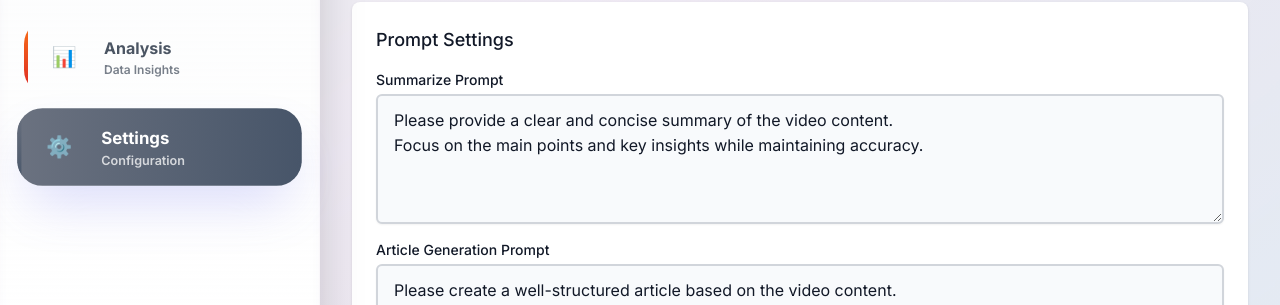
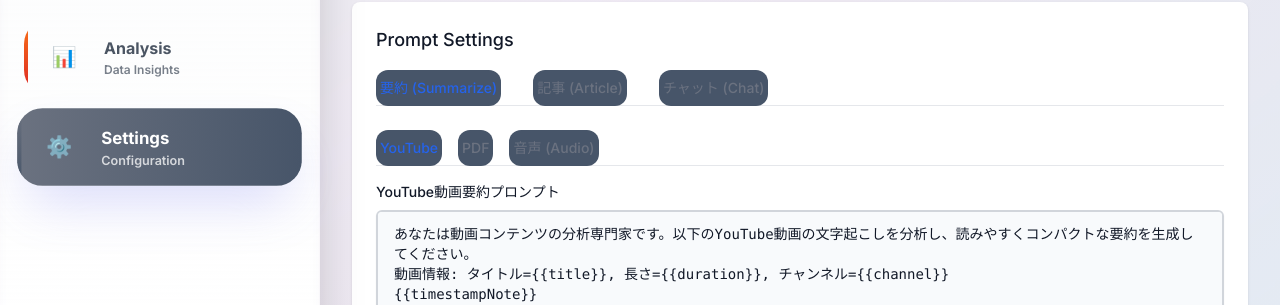
Before and after one commit to boku-miyaji/youtube_translater, a React (Vite) app: page /#/settings in a window 1280 px wide. Shown: the part 435-740 px from the top of the page. Built offline with nearby package versions, Linux system fonts and the light colour scheme; no server answers.

Commit message:
fix: Fix JSX syntax error in SettingsPage component
- Fixed double curly brace syntax error in JSX expressions
- Changed {{`{{title}}`}} to {'{{title}}'} format
- Ensures proper rendering of variable placeholders in UI

This resolves the Vite build error: "Unexpected token (298:29)"

```diff
--- a/src/components/pages/SettingsPage.tsx
+++ b/src/components/pages/SettingsPage.tsx
@@ -1,23 +1,92 @@
 import React, { useState, useEffect } from 'react'
 import { useAppStore } from '../../store/appStore'
+import { PromptsConfig } from '../../types'
 
-// Default prompts
-const DEFAULT_PROMPTS = {
-  summarize: `Please provide a clear and concise summary of the video content.
-Focus on the main points and key insights while maintaining accuracy.`,
-  article: `Please create a well-structured article based on the video content.
-Include an introduction, main sections with clear headings, and a conclusion.
-Ensure the content is engaging and informative for readers.`,
-  chat: `You are a helpful AI assistant that can answer questions about the video content.
-Provide accurate, detailed responses based on the transcript information.
-Be friendly and informative in your responses.`
+// Default prompts for each content type
+const DEFAULT_PROMPTS: PromptsConfig = {
+  summarize: {
+    youtube: {
+      name: 'YouTube動画要約プロンプト',
+      template: `あなたは動画コンテンツの分析専門家です。以下のYouTube動画の文字起こしを分析し、読みやすくコンパクトな要約を生成してください。
+動画情報: タイトル={{title}}, 長さ={{duration}}, チャンネル={{channel}}
+{{timestampNote}}
+出力形式（重要：節間に余分な空行を入れない）:
+## 📋 動画概要
+(動画の目的と内容を2-3文で簡潔に)
+## 🎯 主要ポイント
+- (重要な内容を3-5個の箇条書きで。時間参照を含める)
+## 💡 詳細解説
+(各ポイントの詳しい説明。具体的な時間を含める)
+## 🔑 キーワード・用語
+(重要な専門用語や概念を説明。初出時間を含める)
+## 📈 実践的価値
+(視聴者が実際に活用できる内容。関連時間を含める)
+注意事項: 情報は正確で簡潔に、専門用語は分かりやすく説明、時間参照は自然な文章中に組み込む(例: 3:45で説明)。セクション間には空行を入れず、コンパクトに出力すること。
+{{transcriptContent}}`
+    },
+    pdf: {
+      name: 'PDF論文要約プロンプト',
+      template: `あなたは学術論文・文書の分析専門家です。以下のPDF文書のテキストを分析し、学術的で構造化された要約を生成してください。
+
+文書情報: タイトル={{title}}, 著者={{authors}}, ページ数={{pageCount}}
+
+要約の形式:
+## 📋 文書概要
+(研究の目的、対象、手法を2-3文で要約)
+## 🎯 主要な貢献・発見
+- (論文の核となる新規性や主張を3-5個の箇条書きで)
+## 🔬 研究手法・アプローチ
+(使用された手法、実験設計、データセットなど)
+## 📊 主要な結果・知見
+(数値結果、統計的知見、重要な発見)
+## 🔑 キーワード・専門用語
+(重要な専門用語や概念を分かりやすく説明)
+## 📈 実用的価値・応用
+(研究成果の実際の応用可能性や影響)
+
+注意事項: 学術的な正確性を重視、専門用語は適切に説明、数値や統計結果は具体的に記載
+{{transcriptContent}}`
+    },
+    audio: {
+      name: '音声コンテンツ要約プロンプト',
+      template: `あなたは音声コンテンツの分析専門家です。以下の音声ファイルの文字起こしを分析し、音声特有の特徴を考慮した要約を生成してください。
+
+音声情報: タイトル={{title}}, 長さ={{duration}}
+{{timestampNote}}
+
+要約の形式:
+## 📋 音声概要
+(音声の目的、内容、形式を2-3文で要約)
+## 🎯 主要なトピック
+- (重要な話題を3-5個の箇条書きで。時間参照を含める)
+## 💡 詳細な内容
+(各トピックの詳しい説明。具体的な時間を含める)
+## 🔑 キーワード・用語
+(重要な専門用語や固有名詞を説明。初出時間を含める)
+## 📈 実践的価値
+(聞き手が実際に活用できる内容。関連時間を含める)
+
+注意事項: 音声特有の表現やニュアンスを考慮、時間参照は自然な文章の中に組み込む
+{{transcriptContent}}`
+    }
+  },
+  article: {
+    name: '解説記事プロンプト',
+    template: `あなたは動画内容専門の解説記事ライターです。以下の文字起こしから、動画で実際に説明されている内容のみを使用して、コンパクトで読みやすい解説記事を作成してください。\n\n**絶対条件（違反禁止）**:\n✅ 文字起こしに明確に記載されている内容のみ使用\n❌ 一般的なプログラミング解説・チュートリアルは絶対禁止\n❌ 文字起こしにない外部知識・理論は絶対禁止\n❌ 「初心者向け」など汎用的な内容は絶対禁止\n❌ YouTube APIの使い方など、動画と無関係な内容は絶対禁止\n\n**出力形式（セクション間の空行なし）**:\n## 📖 この動画で学べること\n（動画の話者が実際に説明している内容を簡潔に）\n\n## 🎯 動画のポイント\n- （動画で実際に言及されているポイントを箇条書きで）\n\n## 💡 具体的な内容\n（動画で示されている実例・デモ・コード・手順を具体的に）\n\n## 🔧 動画で紹介されている活用方法\n（話者が実際に推奨・紹介している実用的な使い方のみ）\n\n## 📝 動画のまとめ\n（話者の結論や言及された価値を明確に）\n\n**文字起こし:**\n{transcript}\n\n**再度確認**: 文字起こしに明記されていない内容は一切追加しないでください。動画で実際に話されている内容のみを基に記事を作成してください。`
+  },
+  chat: {
+    name: 'チャットシステムプロンプト',
+    template: `あなたは動画内容に関する質問に答える親切なAIアシスタントです。提供された動画の文字起こし情報に基づいて、正確で詳細な回答を提供してください。\n\n回答の際は以下を心がけてください：\n- 文字起こしの内容に基づいた正確な情報を提供\n- 分かりやすく親切な口調で回答\n- 必要に応じて具体例や詳細な説明を含める\n- 動画内で言及されていない内容については明確に区別\n- ユーザーの理解度に合わせた説明\n\n動画の内容について何でもお気軽にお聞きください。`
+  }
 }
 
 const SettingsPage: React.FC = () => {
   const { language, setLanguage } = useAppStore()
-  const [prompts, setPrompts] = useState<any>(DEFAULT_PROMPTS)
+  const [prompts, setPrompts] = useState<PromptsConfig>(DEFAULT_PROMPTS)
   const [loading, setLoading] = useState(false)
   const [isLoaded, setIsLoaded] = useState(false)
+  const [activeTab, setActiveTab] = useState<'summarize' | 'article' | 'chat'>('summarize')
+  const [activeSummarizeTab, setActiveSummarizeTab] = useState<'youtube' | 'pdf' | 'audio'>('youtube')
 
   useEffect(() => {
     loadPrompts()
@@ -30,32 +99,22 @@ const SettingsPage: React.FC = () => {
         const data = await response.json()
         console.log('Loaded prompts data:', data)
 
-        // Ensure all values are strings
-        const processedData = {}
-        Object.keys(data).forEach(key => {
-          if (typeof data[key] === 'string') {
-            processedData[key] = data[key]
-          } else if (data[key]?.template) {
-            // Handle case where data might be objects with template property
-            processedData[key] = data[key].template
+        // Merge loaded data with defaults
+        const mergedPrompts: PromptsConfig = {
+          ...DEFAULT_PROMPTS,
+          ...data,
+          summarize: {
+            ...DEFAULT_PROMPTS.summarize,
+            ...(data.summarize || {})
+          }
+        }
+
+        setPrompts(mergedPrompts)
       } else {
-            // Fallback to default for invalid data
-            processedData[key] = DEFAULT_PROMPTS[key] || ''
-          }
-        })
-
-        // Merge with defaults to ensure all prompts have values
-        setPrompts({
-          ...DEFAULT_PROMPTS,
-          ...processedData
-        })
-      } else {
-        // If API fails, use defaults
         setPrompts(DEFAULT_PROMPTS)
       }
     } catch (error) {
       console.error('Error loading prompts:', error)
-      // If API fails, use defaults
       setPrompts(DEFAULT_PROMPTS)
     } finally {
       setIsLoaded(true)
@@ -85,8 +144,29 @@ const SettingsPage: React.FC = () => {
     }
   }
 
-  const handlePromptChange = (key: string, value: string) => {
-    setPrompts({ ...prompts, [key]: value })
+  const handlePromptChange = (category: string, subcategory: string | null, value: string) => {
+    if (subcategory) {
+      // For nested prompts like summarize.youtube
+      setPrompts({
+        ...prompts,
+        [category]: {
+          ...prompts[category],
+          [subcategory]: {
+            ...prompts[category]?.[subcategory],
+            template: value
+          }
+        }
+      })
+    } else {
+      // For top-level prompts like article, chat
+      setPrompts({
+        ...prompts,
+        [category]: {
+          ...prompts[category],
+          template: value
+        }
+      })
+    }
   }
 
   return (
@@ -122,51 +202,140 @@ const SettingsPage: React.FC = () => {
       {/* Prompt Settings */}
       <div className="bg-white rounded-lg shadow p-6">
         <h2 className="text-lg font-medium text-app-primary mb-4">Prompt Settings</h2>
-        <div className="space-y-4">
+
+        {/* Main Tabs */}
+        <div className="border-b border-gray-200">
+          <nav className="-mb-px flex space-x-8">
+            <button
+              onClick={() => setActiveTab('summarize')}
+              className={`py-2 px-1 border-b-2 font-medium text-sm ${
+                activeTab === 'summarize'
+                  ? 'border-blue-500 text-blue-600'
+                  : 'border-transparent text-gray-500 hover:text-gray-700 hover:border-gray-300'
+              }`}
+            >
+              要約 (Summarize)
+            </button>
+            <button
+              onClick={() => setActiveTab('article')}
+              className={`py-2 px-1 border-b-2 font-medium text-sm ${
+                activeTab === 'article'
+                  ? 'border-blue-500 text-blue-600'
+                  : 'border-transparent text-gray-500 hover:text-gray-700 hover:border-gray-300'
+              }`}
+            >
+              記事 (Article)
+            </button>
+            <button
+              onClick={() => setActiveTab('chat')}
+              className={`py-2 px-1 border-b-2 font-medium text-sm ${
+                activeTab === 'chat'
+                  ? 'border-blue-500 text-blue-600'
+                  : 'border-transparent text-gray-500 hover:text-gray-700 hover:border-gray-300'
+              }`}
+            >
+              チャット (Chat)
+            </button>
+          </nav>
+        </div>
+
+        <div className="mt-6">
+          {activeTab === 'summarize' && (
             <div>
-            <label htmlFor="summarize" className="block text-sm font-medium text-app-primary">
-              Summarize Prompt
+              {/* Content Type Tabs for Summarize */}
+              <div className="mb-4">
+                <div className="border-b border-gray-200">
+                  <nav className="-mb-px flex space-x-4">
+                    <button
+                      onClick={() => setActiveSummarizeTab('youtube')}
+                      className={`py-2 px-1 border-b-2 font-medium text-sm ${
+                        activeSummarizeTab === 'youtube'
+                          ? 'border-blue-500 text-blue-600'
+                          : 'border-transparent text-gray-500 hover:text-gray-700 hover:border-gray-300'
+                      }`}
+                    >
+                      YouTube
+                    </button>
+                    <button
+                      onClick={() => setActiveSummarizeTab('pdf')}
+                      className={`py-2 px-1 border-b-2 font-medium text-sm ${
+                        activeSummarizeTab === 'pdf'
+                          ? 'border-blue-500 text-blue-600'
+                          : 'border-transparent text-gray-500 hover:text-gray-700 hover:border-gray-300'
+                      }`}
+                    >
+                      PDF
+                    </button>
+                    <button
+                      onClick={() => setActiveSummarizeTab('audio')}
+                      className={`py-2 px-1 border-b-2 font-medium text-sm ${
+                        activeSummarizeTab === 'audio'
+                          ? 'border-blue-500 text-blue-600'
+                          : 'border-transparent text-gray-500 hover:text-gray-700 hover:border-gray-300'
+                      }`}
+                    >
+                      音声 (Audio)
+                    </button>
+                  </nav>
+                </div>
+              </div>
+
+              {/* Summarize Content */}
+              <div className="mt-4">
+                <label className="block text-sm font-medium text-app-primary mb-2">
+                  {activeSummarizeTab === 'youtube' && 'YouTube動画要約プロンプト'}
+                  {activeSummarizeTab === 'pdf' && 'PDF論文要約プロンプト'}
+                  {activeSummarizeTab === 'audio' && '音声コンテンツ要約プロンプト'}
                 </label>
                 <textarea
-              id="summarize"
-              rows={4}
-              value={prompts.summarize || DEFAULT_PROMPTS.summarize}
-              onChange={(e) => handlePromptChange('summarize', e.target.value)}
-              className="mt-1 block w-full border-app-medium rounded-md shadow-sm focus:ring-2 focus:ring-blue-500 focus:border-blue-500"
-              placeholder={DEFAULT_PROMPTS.summarize}
+                  rows={10}
+                  value={prompts.summarize?.[activeSummarizeTab]?.template || DEFAULT_PROMPTS.summarize?.[activeSummarizeTab]?.template || ''}
+                  onChange={(e) => handlePromptChange('summarize', activeSummarizeTab, e.target.value)}
+                  className="mt-1 block w-full border-app-medium rounded-md shadow-sm focus:ring-2 focus:ring-blue-500 focus:border-blue-500 font-mono text-sm"
                   disabled={!isLoaded}
                 />
+                <p className="mt-2 text-xs text-gray-500">
+                  使用可能な変数: {'{{title}}'}, {'{{duration}}'}, {'{{channel}}'} (YouTube), {'{{authors}}'}, {'{{pageCount}}'} (PDF), {'{{transcriptContent}}'}
+                </p>
               </div>
+            </div>
+          )}
 
+          {activeTab === 'article' && (
             <div>
-            <label htmlFor="article" className="block text-sm font-medium text-app-primary">
-              Article Generation Prompt
+              <label className="block text-sm font-medium text-app-primary mb-2">
+                解説記事生成プロンプト
               </label>
               <textarea
-              id="article"
-              rows={4}
-              value={prompts.article || DEFAULT_PROMPTS.article}
-              onChange={(e) => handlePromptChange('article', e.target.value)}
-              className="mt-1 block w-full border-app-medium rounded-md shadow-sm focus:ring-2 focus:ring-blue-500 focus:border-blue-500"
-              placeholder={DEFAULT_PROMPTS.article}
+                rows={10}
+                value={prompts.article?.template || DEFAULT_PROMPTS.article?.template || ''}
+                onChange={(e) => handlePromptChange('article', null, e.target.value)}
+                className="mt-1 block w-full border-app-medium rounded-md shadow-sm focus:ring-2 focus:ring-blue-500 focus:border-blue-500 font-mono text-sm"
                 disabled={!isLoaded}
               />
+              <p className="mt-2 text-xs text-gray-500">
+                使用可能な変数: {'{transcript}'}
+              </p>
             </div>
+          )}
 
+          {activeTab === 'chat' && (
             <div>
-            <label htmlFor="chat" className="block text-sm font-medium text-app-primary">
-              Chat System Prompt
+              <label className="block text-sm font-medium text-app-primary mb-2">
+                チャットシステムプロンプト
               </label>
               <textarea
-              id="chat"
-              rows={4}
-              value={prompts.chat || DEFAULT_PROMPTS.chat}
-              onChange={(e) => handlePromptChange('chat', e.target.value)}
-              className="mt-1 block w-full border-app-medium rounded-md shadow-sm focus:ring-2 focus:ring-blue-500 focus:border-blue-500"
-              placeholder={DEFAULT_PROMPTS.chat}
+                rows={10}
+                value={prompts.chat?.template || DEFAULT_PROMPTS.chat?.template || ''}
+                onChange={(e) => handlePromptChange('chat', null, e.target.value)}
+                className="mt-1 block w-full border-app-medium rounded-md shadow-sm focus:ring-2 focus:ring-blue-500 focus:border-blue-500 font-mono text-sm"
                 disabled={!isLoaded}
               />
+              <p className="mt-2 text-xs text-gray-500">
+                チャットシステムの初期プロンプトを設定します
+              </p>
             </div>
+          )}
         </div>
 
         <div className="mt-6">
```
Lines whose indentation alone changed are shown as unchanged.
